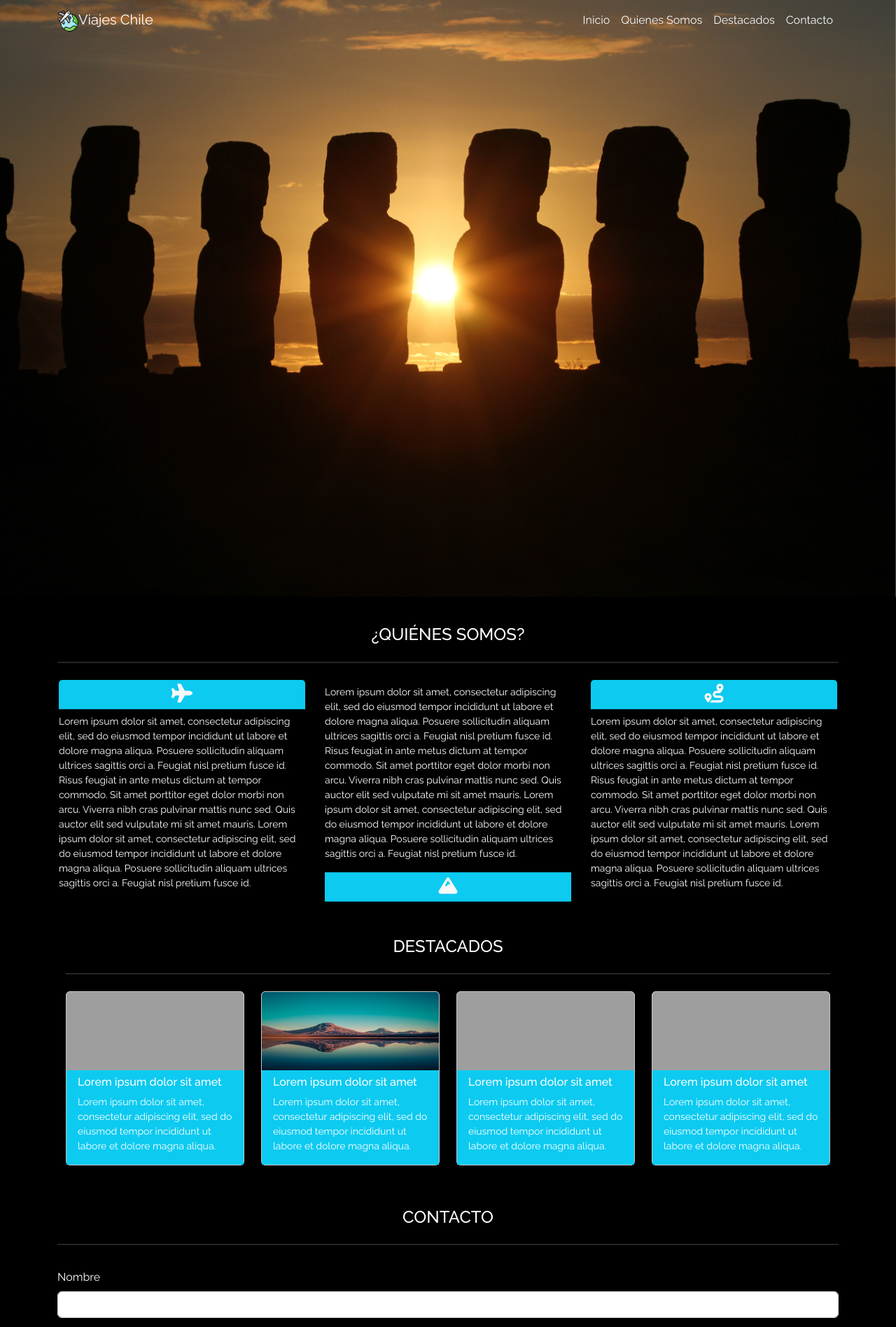
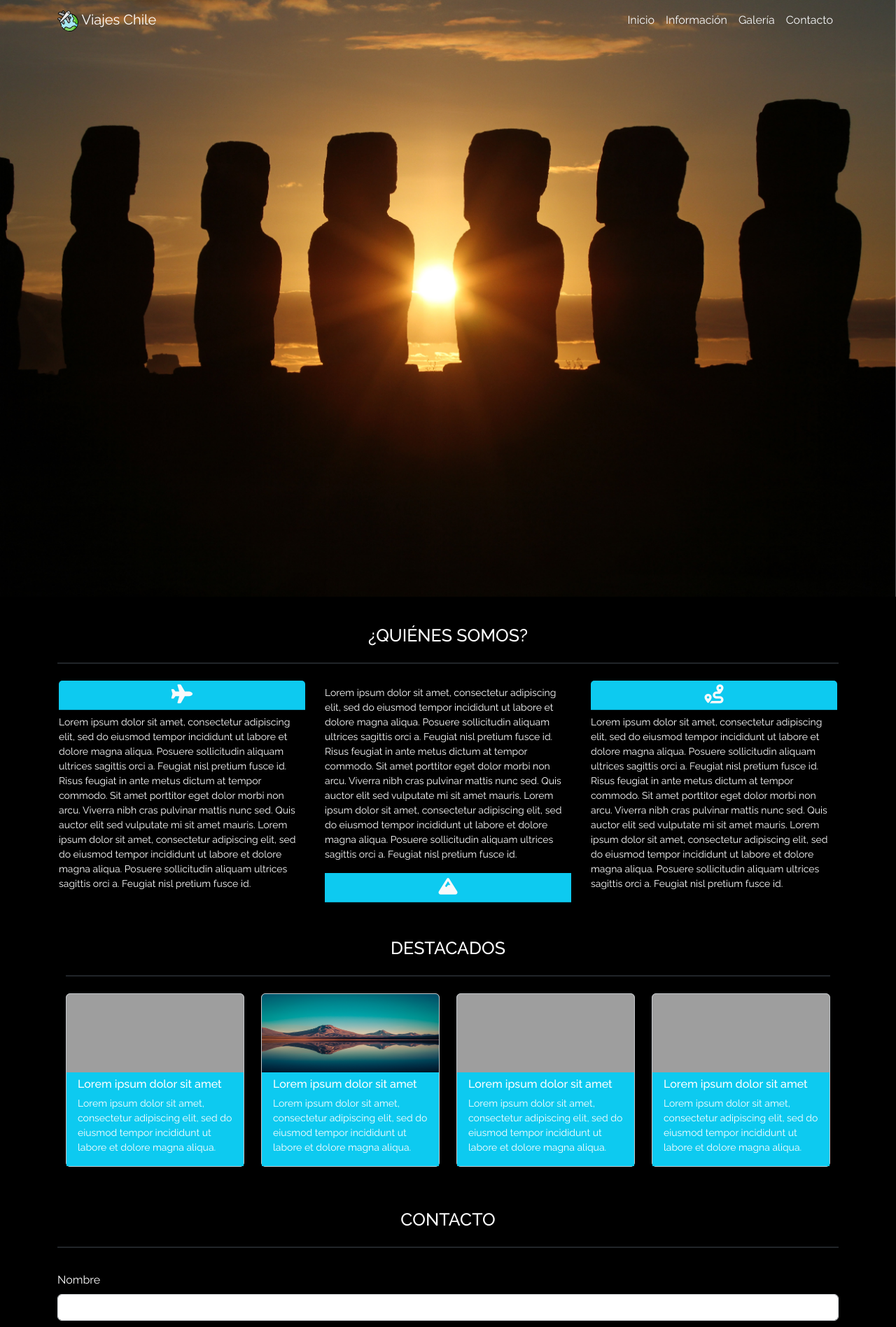
Before and after one commit to ericarancibia/ViajesChile, a plain HTML site: page index.html in a window 1280 px wide. Shown: the top 1897 px of the page at 70% size. Drawn offline with nearby package versions, Linux system fonts and the light colour scheme; grey boxes are pictures that could not be loaded.

Commit message:
Proyecto-Finalizado; redimensionamiento de títulos

```diff
--- a/assets/css/style.css
+++ b/assets/css/style.css
@@ -36,6 +36,9 @@ body {
     padding-top: 40px;
 }
 
+h1 {
+    font-size: 25px
+}
 .card-text {
     text-align: left;
     font-size: 14px;
@@ -63,7 +66,8 @@ body {
     text-align: center;
     padding-top: 30px;
 }
-.card-img-top{
+
+.card-img-top {
     max-height: 7rem;
 }
 
@@ -90,29 +94,29 @@ body {
     text-align: left;
 }
 
-#btn-enviar{
+#btn-enviar {
     display: flex;
-   justify-content: left;
+    justify-content: left;
 }
 
 
 /* CSS Sección Footer e Iconos RRSS */
-#footer{
+#footer {
     padding-top: 25px;
     padding-bottom: 20px;
     color: var(--white);
 }
 
-#footer i{
+#footer i {
     padding-left: 7px;
     padding-right: 7px;
 }
 
-#iconos{
+#iconos {
     color: var(--white);
 }
 
-#iconos a{
+#iconos a {
     color: var(--white);
     text-decoration: none;
 }
--- a/index.html
+++ b/index.html
@@ -20,7 +20,7 @@
         <nav class="navbar navbar-expand-lg navbar-dark fixed-top">
             <div class="container">
                 <a class="navbar-brand" href="#">
-                    <img src="assets\img\viajes.svg" alt="logo_viajes" width="30" />Viajes Chile</a>
+                    <img src="assets\img\viajes.svg" alt="logo_viajes" width="30"/> Viajes Chile</a>
                 <button class="navbar-toggler" type="button" data-bs-toggle="collapse"
                     data-bs-target="#navbarSupportedContent" aria-controls="navbarSupportedContent"
                     aria-expanded="false" aria-label="Toggle navigation">
@@ -32,10 +32,10 @@
                             <a class="nav-link text-light" href="#">Inicio</a>
                         </li>
                         <li class="nav-item">
-                            <a class="nav-link text-light" href="#quienes">Quienes Somos</a>
+                            <a class="nav-link text-light" href="#quienes">Información</a>
                         </li>
                         <li class="nav-item">
-                            <a class="nav-link text-light" href="#destacados">Destacados</a>
+                            <a class="nav-link text-light" href="#destacados">Galería</a>
                         </li>
                         <li class="nav-item">
                             <a class="nav-link text-light" href="#contacto">Contacto</a>
@@ -65,7 +65,7 @@
     <main class="container-fluid bg-black" id="principal">
         <section class="container d-none d-lg-block">
             <div class="container" id="titulo1">
-                <h4 id="quienes">¿QUIÉNES SOMOS?</h4>
+                <h1 id="quienes">¿QUIÉNES SOMOS?</h1>
             </div>
             <div class="border border-dark my-4"></div>
             <div class="row justify-content-around">
@@ -132,7 +132,7 @@
         <!-- Cards Bootstrap con imágenes sección DESTACADOS  -->
         <section class="container mx-auto">
             <div class="container" id="titulo2">
-                <h4 id="destacados">DESTACADOS</h4>
+                <h1 id="destacados">DESTACADOS</h1>
                 <div class="border border-dark my-4 "></div>
             </div>
             <div class="row m-0 justify-content-around">
@@ -190,7 +190,7 @@
         <!-- Formulario de Contacto -->
         <section class="container text-center">
             <div class="container" id="titulo3">
-                <h4 id="contacto">CONTACTO</h4>
+                <h1 id="contacto">CONTACTO</h1>
             </div>
             <div class="border border border-dark my-4"></div>
             <div id="formulario">
@@ -217,7 +217,7 @@
     <footer class="bg-info" id="footer">
         <div class="row justify-content-around">
             <div class="col-sm-2 text-center">
-                <h4>VIAJES CHILE</h4>
+                <h1>VIAJES CHILE</h1>
             </div>
             <div class="col-sm-3 text-center" id="iconos">
                 <a href="https://github.com/" target="_blank"><i class="fab fa-github-square fa-2x"></i></a>
```
